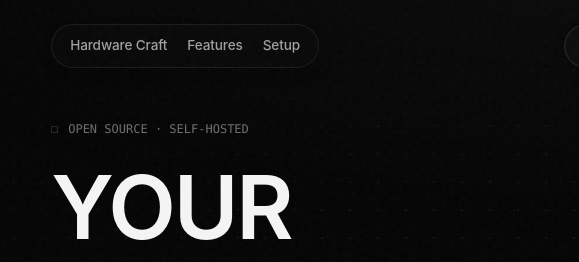
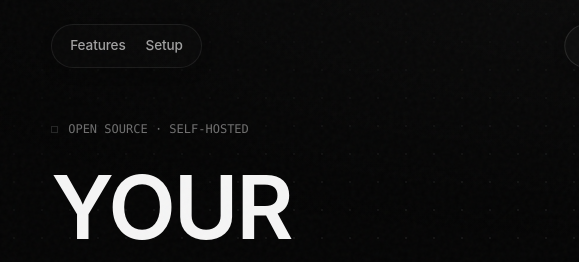
Before and after one commit to Cypher-0071/Home_Cloud, an Astro site in the folder landing/: page / in a window 1280 px wide. Shown: the top 262 px of the page, 0-579 px from the left. Built offline with nearby package versions, Linux system fonts and the light colour scheme; Astro itself is replaced by a stand-in of ours.

Commit message:
feat(landing): remove Hardware Craft links from navigation

```diff
--- a/landing/src/components/Nav.astro
+++ b/landing/src/components/Nav.astro
@@ -10,7 +10,6 @@
   <div class="nav-floats">
     <!-- LEFT: section links -->
     <nav class="capsule capsule-links" aria-label="Main Navigation">
-      <a href="#craft" class="nav-link">Hardware Craft</a>
       <a href="#features" class="nav-link">Features</a>
       <a href="#setup" class="nav-link">Setup</a>
     </nav>
@@ -74,7 +73,6 @@
   <div id="mobile-nav" class="mobile-drawer" aria-hidden="true">
     <div class="mobile-drawer-content">
       <nav class="mobile-nav-links">
-        <a href="#craft" class="mobile-link">Hardware Craft</a>
         <a href="#features" class="mobile-link">Features</a>
         <a href="#setup" class="mobile-link">Setup</a>
       </nav>
```
